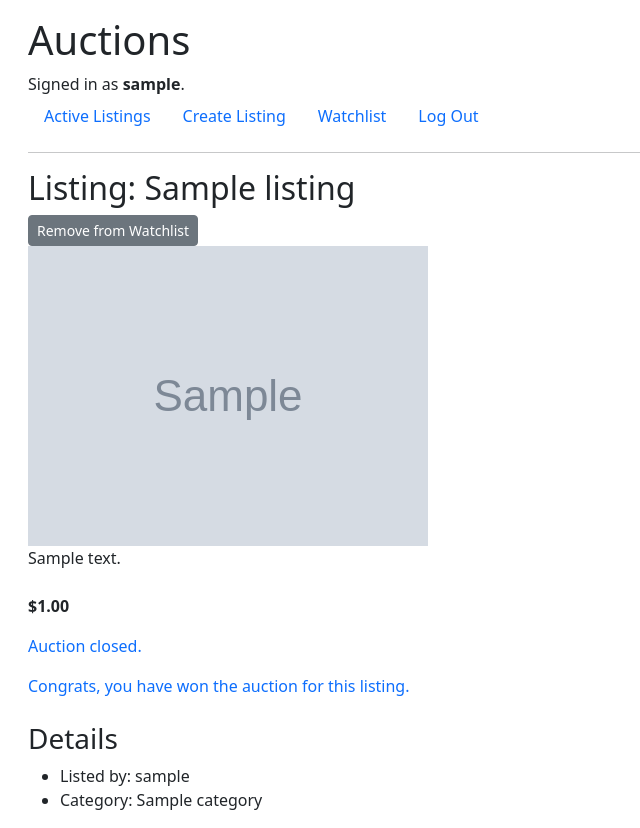
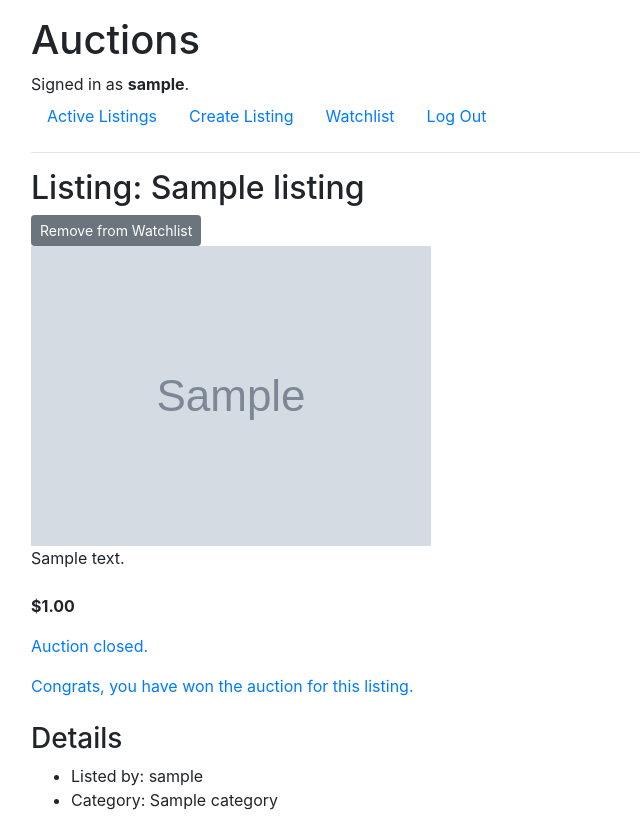
Before and after one commit to anlifi/django-commerce, a Django app: page /listings/1 in a window 1280 px wide. Shown: the whole page, without its empty margins (0-640 px from the left). Run offline with Django 3.2, Linux system fonts and the light colour scheme; a user stored in the database is signed in; tables that the repository leaves empty hold one stand-in row (values such as "Sample post"); grey boxes marked "Sample" are stand-in pictures; parts of the project's set-up code (start-up, migrations or seed data) failed here and were passed over; some libraries are stand-ins or nearby versions.

Commit message:
Fix bootstrap forms styling

```diff
--- a/auctions/templates/auctions/create.html
+++ b/auctions/templates/auctions/create.html
@@ -13,7 +13,7 @@
         </ul>
     {% endif %}
 
-    <form action="{% url 'create' %}" method="post">
+    <form class="container ml-0 pl-0" action="{% url 'create' %}" method="post">
         {% csrf_token %}
         {{ form | crispy }}
         <button type="submit" class="btn btn-primary">Save Listing</button>
--- a/auctions/templates/auctions/layout.html
+++ b/auctions/templates/auctions/layout.html
@@ -4,7 +4,8 @@
 <html lang="en">
     <head class="container-fluid">
         <title>{% block title %}Auctions{% endblock %}</title>
-        <link href="https://cdn.jsdelivr.net/npm/bootstrap@5.3.0-alpha3/dist/css/bootstrap.min.css" rel="stylesheet" integrity="sha384-KK94CHFLLe+nY2dmCWGMq91rCGa5gtU4mk92HdvYe+M/SXH301p5ILy+dN9+nJOZ" crossorigin="anonymous">
+        <meta name="viewport" content="width=device-width, initial-scale=1">
+        <link rel="stylesheet" href="https://cdn.jsdelivr.net/npm/bootstrap@4.6.2/dist/css/bootstrap.min.css" integrity="sha384-xOolHFLEh07PJGoPkLv1IbcEPTNtaed2xpHsD9ESMhqIYd0nLMwNLD69Npy4HI+N" crossorigin="anonymous">
         <link href="{% static 'auctions/styles.css' %}" rel="stylesheet">
     </head>
     <body class="container-fluid">
--- a/auctions/templates/auctions/listing.html
+++ b/auctions/templates/auctions/listing.html
@@ -38,20 +38,20 @@
         {% endif %}
         <p>{{ listing.description }}</p>
         <div>
-            <p class="fw-bold mt-4">${{ listing.current_bid }}</p>
+            <p class="font-weight-bold mt-4">${{ listing.current_bid }}</p>
             {% if user.is_authenticated and listing.closed %}
-                <p class="fw-medium text-primary">Auction closed.</p>
+                <p class="font-weight-medium text-primary">Auction closed.</p>
                 {% if winner %}
-                    <p class="fw-medium text-primary">Congrats, you have won the auction for this listing.</p>
+                    <p class="font-weight-medium text-primary">Congrats, you have won the auction for this listing.</p>
                 {% else %}
-                    <p class="fw-medium text-primary">Sorry, you have not won the auction for this listing.</p>
+                    <p class="font-weight-medium text-primary">Sorry, you have not won the auction for this listing.</p>
                 {% endif %}
             {% endif %}
         </div>
 
         <!-- Bid form -->
         {% if user.is_authenticated and not listing.closed %}
-            <form action="{% url 'bid' id=listing.pk %}" method="post">
+            <form class="container ml-0 pl-0" action="{% url 'bid' id=listing.pk %}" method="post">
                 {% csrf_token %}
                 {% for field in bid_form %}
                     <div class="form-group">
@@ -70,7 +70,7 @@
                         <div>{{ field | as_crispy_field }}</div>
                     </div>
                 {% endfor %}
-                <button type="submit" class="btn btn-primary mt-3">Place Bid</button>
+                <button type="submit" class="btn btn-primary">Place Bid</button>
             </form>
         {% endif %}
 
```
